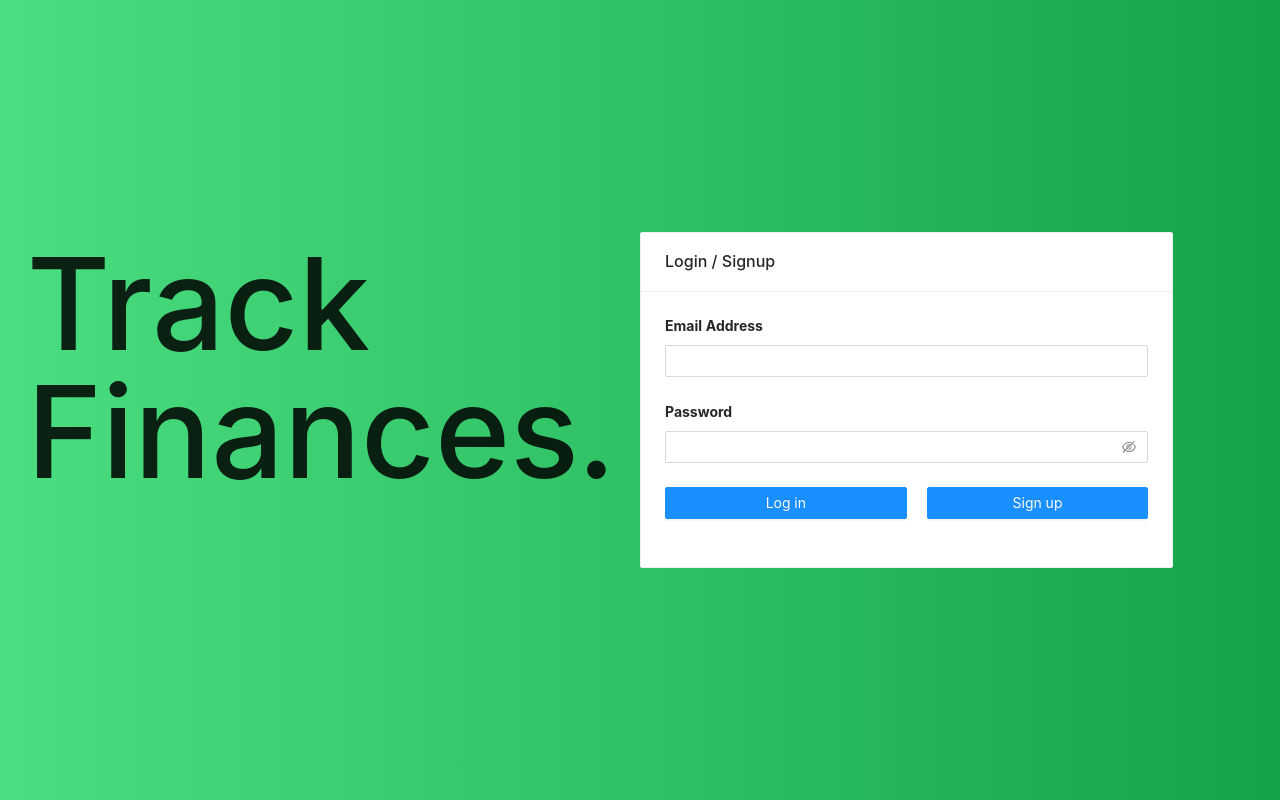
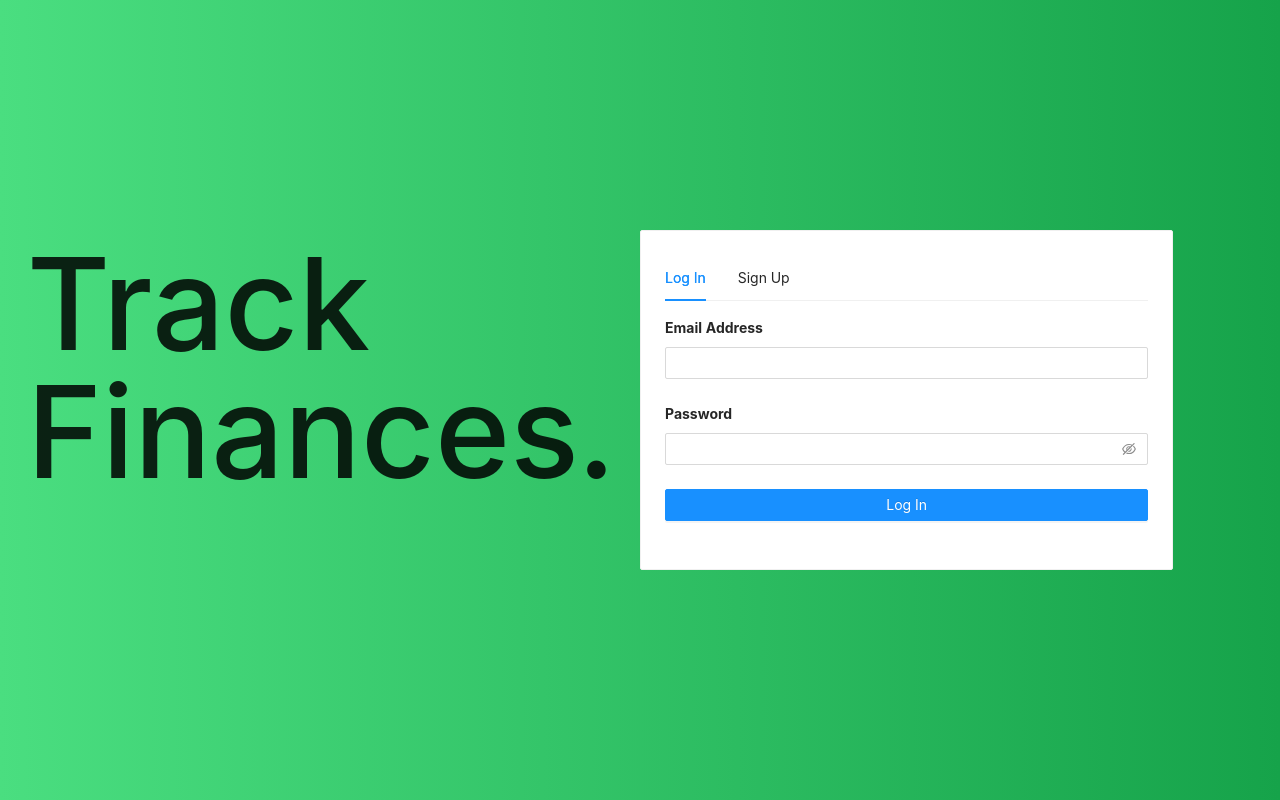
Before and after one commit to CodeVibranium/track-my-money, a React (Create React App) app: page / in a window 1280 px wide. Built offline with nearby package versions, Linux system fonts and the light colour scheme; no server answers.

Commit message:
UI changes and code refactor.

```diff
--- a/package.json
+++ b/package.json
@@ -10,6 +10,7 @@
     "firebase": "^9.6.4",
     "react": "^17.0.2",
     "react-dom": "^17.0.2",
+    "react-router-dom": "^6.2.1",
     "react-scripts": "5.0.0",
     "web-vitals": "^2.1.4"
   },
--- a/src/App.js
+++ b/src/App.js
@@ -1,8 +1,13 @@
 import Home from "./Components/Home/Home";
+import { Routes, Route } from "react-router-dom";
+import Homepage from "./Components/HomePage/HomePage";
 function App() {
   return (
     <div className="App bg-gradient-to-r from-green-400 to-green-600">
-      <Home />
+      <Routes>
+        <Route path="/" element={<Home />} />
+        <Route path="/home" element={<Homepage />} />
+      </Routes>
     </div>
   );
 }
--- a/src/Components/Home/Home.js
+++ b/src/Components/Home/Home.js
@@ -1,6 +1,7 @@
-import { Row, Col } from "antd";
+import { Row, Col, Tabs, Card } from "antd";
 import Signup from "./Signup";
-
+import Login from "./Login";
+const { TabPane } = Tabs;
 const Home = () => {
   return (
     <Row>
@@ -13,8 +14,17 @@ const Home = () => {
               </h1>
             </div>
           </Col>
-          <Col span={12}>
-            <Signup />
+          <Col span={10}>
+            <Card>
+              <Tabs defaultActiveKey="Login">
+                <TabPane tab="Log In" key="Login">
+                  <Login />
+                </TabPane>
+                <TabPane tab="Sign Up" key="Signup">
+                  <Signup />
+                </TabPane>
+              </Tabs>
+            </Card>
           </Col>
         </div>
       </Col>
--- /dev/null
+++ b/src/Components/Home/Login.js
@@ -0,0 +1,60 @@
+import { useState } from "react";
+import { auth } from "../../Firebase/firebase.config";
+import {
+  signInWithEmailAndPassword,
+  onAuthStateChanged,
+  signOut,
+} from "firebase/auth";
+import { Row, Col, Form, Input, Button, Card, message } from "antd";
+import { setItem } from "../../LocalStorage";
+const Login = () => {
+  //states
+  const [user, setUser] = useState(null);
+  const [loading, setLoading] = useState(false);
+
+  onAuthStateChanged(auth, (currentUser) => {
+    setUser(currentUser);
+  });
+  const handleSubmit = async (values) => {
+    setLoading(true);
+    var user;
+    try {
+      setLoading(true);
+      user = await signInWithEmailAndPassword(
+        auth,
+        values.Email,
+        values.Password
+      );
+      setLoading(false);
+      message.success("Sign In successful");
+    } catch (error) {
+      setLoading(false);
+      message.error(error.message);
+    }
+
+    let userEmail = String(user.user.email);
+    setItem("email", userEmail);
+    setItem("userName", userEmail.substring(0, userEmail.lastIndexOf("@")));
+  };
+  return (
+    <Row>
+      <Col span={24}>
+        <Form layout="vertical" onFinish={handleSubmit} autoComplete="off">
+          <Form.Item label="Email Address" name="Email" className="font-bold">
+            <Input />
+          </Form.Item>
+          <Form.Item label="Password" name="Password" className="font-bold">
+            <Input.Password />
+          </Form.Item>
+          <Form.Item>
+            <Button type="primary" loading={loading} htmlType="submit" block>
+              Log In
+            </Button>
+          </Form.Item>
+        </Form>
+      </Col>
+    </Row>
+  );
+};
+
+export default Login;
--- a/src/Components/Home/Signup.js
+++ b/src/Components/Home/Signup.js
@@ -1,107 +1,51 @@
 import { useState } from "react";
+import { Form, Input, Button, message } from "antd";
 import { auth } from "../../Firebase/firebase.config";
 import {
   createUserWithEmailAndPassword,
   onAuthStateChanged,
-  signInWithEmailAndPassword,
-  signOut,
 } from "firebase/auth";
-import { Row, Col, Form, Input, Button, Card, message } from "antd";
 const Signup = () => {
-  const [clickedBtn, setClickedBtn] = useState("");
+  const [loading, setLoading] = useState(false);
   const [user, setUser] = useState(null);
-  const [loading, setLoading] = useState(false);
+
   onAuthStateChanged(auth, (currentUser) => {
     setUser(currentUser);
   });
-  const handleSubmit = async (values) => {
+  const handleLogIn = async (values) => {
     setLoading(true);
-    if (clickedBtn == "Login") {
     try {
-        const user = await signInWithEmailAndPassword(
+      const user = await createUserWithEmailAndPassword(
         auth,
-          values.Email,
-          values.Password
+        values.email,
+        values.Password,
+        values.userName
       );
       setLoading(false);
-        message.success("Logged IN");
-      } catch (err) {
+      message.success(`${values.userName} Logged In`);
+    } catch (error) {
+      console.log(error.message);
+      message.error(error.message);
       setLoading(false);
-        message.error(err);
-      }
-    } else if (clickedBtn == "Logout") {
-      try {
-        await signOut(auth);
-        setLoading(false);
-        message.success("User Logged out !");
-      } catch (err) {
-        setLoading(false);
-        message.error(err);
-      }
-    } else {
-      try {
-        setLoading(true);
-        const user = await createUserWithEmailAndPassword(
-          auth,
-          values.Email,
-          values.Password
-        );
-        setLoading(false);
-        message.success("Sign In successful");
-      } catch (error) {
-        setLoading(false);
-        message.error(error.message);
-        console.log(error.error.message);
-      }
     }
   };
   return (
-    <Row>
-      <Col span={20}>
-        <Card title="Login / Signup" hoverable>
-          <Form layout="vertical" onFinish={handleSubmit} autoComplete="off">
-            <Form.Item label="Email Address" name="Email" className="font-bold">
+    <Form layout="vertical" onFinish={handleLogIn}>
+      <Form.Item label="User name" name="userName" className="font-bold">
+        <Input />
+      </Form.Item>
+      <Form.Item label="Email" name="email" className="font-bold">
         <Input />
       </Form.Item>
       <Form.Item label="Password" name="Password" className="font-bold">
         <Input.Password />
       </Form.Item>
-            <div className="flex">
-              <Col span={12}>
       <Form.Item>
-                  <Button
-                    type="primary"
-                    htmlType="submit"
-                    loading={loading}
-                    onClick={() => {
-                      user ? setClickedBtn("Logout") : setClickedBtn("Login");
-                    }}
-                    block
-                  >
-                    {user ? "Log out" : "Log in"}
-                  </Button>
-                </Form.Item>
-              </Col>
-              <Col span={11} offset={1}>
-                <Form.Item>
-                  <Button
-                    type="primary"
-                    loading={loading}
-                    htmlType="submit"
-                    onClick={() => {
-                      setClickedBtn("Sign_Up");
-                    }}
-                    block
-                  >
+        <Button type="primary" htmlType="submit" loading={loading} block>
           Sign up
         </Button>
       </Form.Item>
-              </Col>
-            </div>
     </Form>
-        </Card>
-      </Col>
-    </Row>
   );
 };
 
--- /dev/null
+++ b/src/Components/HomePage/HomePage.js
@@ -0,0 +1,5 @@
+const Homepage = () => {
+  return <div className="text-bold text-center text-3xl">Home Page</div>;
+};
+
+export default Homepage;
--- /dev/null
+++ b/src/LocalStorage.js
@@ -0,0 +1,7 @@
+export const setItem = (key, value) => {
+  localStorage.setItem(key, value);
+};
+export const getItem = (key) => {
+  const value = localStorage.getItem(key);
+  return value;
+};
--- a/src/index.js
+++ b/src/index.js
@@ -1,12 +1,13 @@
 import React from "react";
 import ReactDOM from "react-dom";
+import { BrowserRouter } from "react-router-dom";
 import "./index.css";
 import "antd/dist/antd.css";
 import App from "./App";
 
 ReactDOM.render(
-  <React.StrictMode>
+  <BrowserRouter>
     <App />
-  </React.StrictMode>,
+  </BrowserRouter>,
   document.getElementById("root")
 );
```
Also changed, not shown: 1 other file (tests, documents, lock files or other folders). Lines whose indentation alone changed are shown as unchanged.
